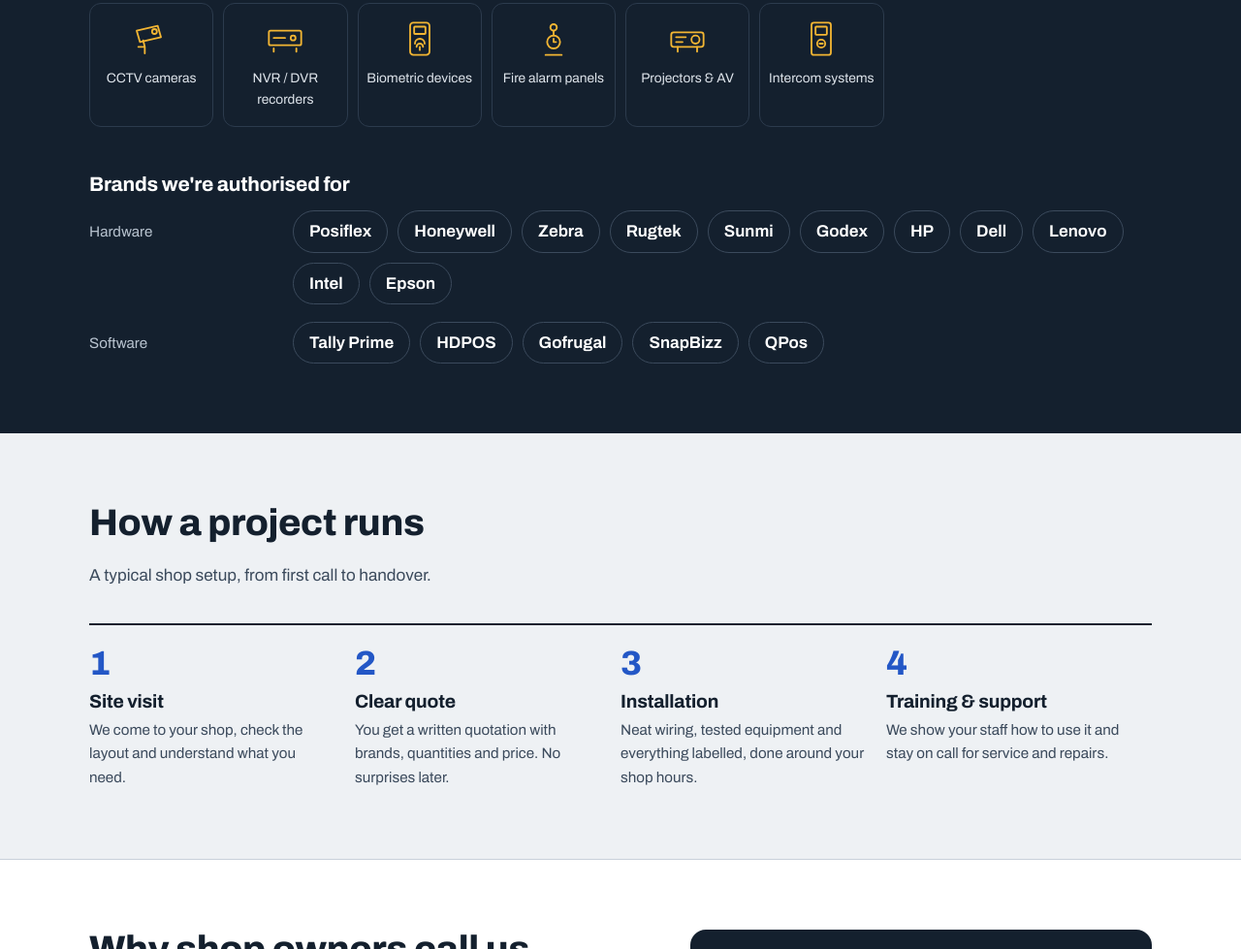
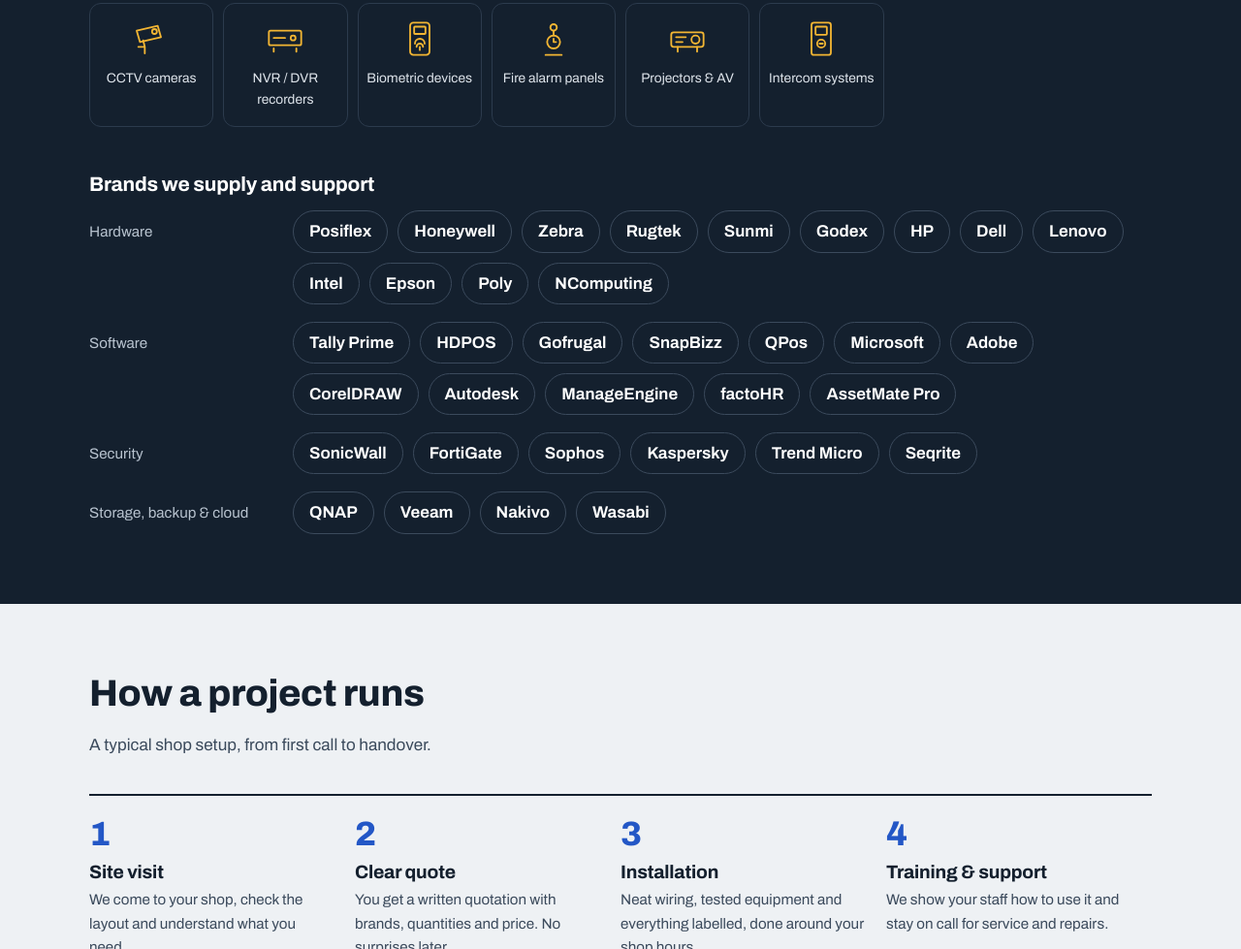
Before and after one commit to mktechnosys/MK-Technosys, a plain HTML site: page index.html in a window 1280 px wide. Shown: the part 3038-4017 px from the top of the page at 97% size. Drawn offline with Linux system fonts and the light colour scheme.

Commit message:
Brands: 'Brands we supply and support'; add ITCG distributor brands, new Security and Storage rows
Co-Authored-By: Claude Opus 5.5 <noreply@anthropic.com>
Claude-Session: https://claude.ai/code/session_01Afv7rG8TDtf3dqZ8NeJ7yb

```diff
--- a/index.html
+++ b/index.html
@@ -363,12 +363,16 @@ footer b{color:#fff;font-weight:650}
       <li><svg viewBox="0 0 48 48"><rect x="4" y="16" width="40" height="18" rx="3"/><circle cx="34" cy="25" r="5"/><path d="M10 22h12M10 28h8M12 34v6M36 34v6"/></svg>Projectors &amp; AV</li>
       <li><svg viewBox="0 0 48 48"><rect x="12" y="4" width="24" height="40" rx="3"/><rect x="17" y="9" width="14" height="10" rx="1"/><circle cx="24" cy="30" r="5"/><path d="M22 30h4"/></svg>Intercom systems</li>
     </ul>
-    <h3 class="kittitle brandt">Brands we're authorised for</h3>
+    <h3 class="kittitle brandt">Brands we supply and support</h3>
     <dl class="brandgrid">
       <dt>Hardware</dt>
-      <dd><span>Posiflex</span><span>Honeywell</span><span>Zebra</span><span>Rugtek</span><span>Sunmi</span><span>Godex</span><span>HP</span><span>Dell</span><span>Lenovo</span><span>Intel</span><span>Epson</span></dd>
+      <dd><span>Posiflex</span><span>Honeywell</span><span>Zebra</span><span>Rugtek</span><span>Sunmi</span><span>Godex</span><span>HP</span><span>Dell</span><span>Lenovo</span><span>Intel</span><span>Epson</span><span>Poly</span><span>NComputing</span></dd>
       <dt>Software</dt>
-      <dd><span>Tally Prime</span><span>HDPOS</span><span>Gofrugal</span><span>SnapBizz</span><span>QPos</span></dd>
+      <dd><span>Tally Prime</span><span>HDPOS</span><span>Gofrugal</span><span>SnapBizz</span><span>QPos</span><span>Microsoft</span><span>Adobe</span><span>CorelDRAW</span><span>Autodesk</span><span>ManageEngine</span><span>factoHR</span><span>AssetMate Pro</span></dd>
+      <dt>Security</dt>
+      <dd><span>SonicWall</span><span>FortiGate</span><span>Sophos</span><span>Kaspersky</span><span>Trend Micro</span><span>Seqrite</span></dd>
+      <dt>Storage, backup &amp; cloud</dt>
+      <dd><span>QNAP</span><span>Veeam</span><span>Nakivo</span><span>Wasabi</span></dd>
     </dl>
   </div>
 </section>
```
